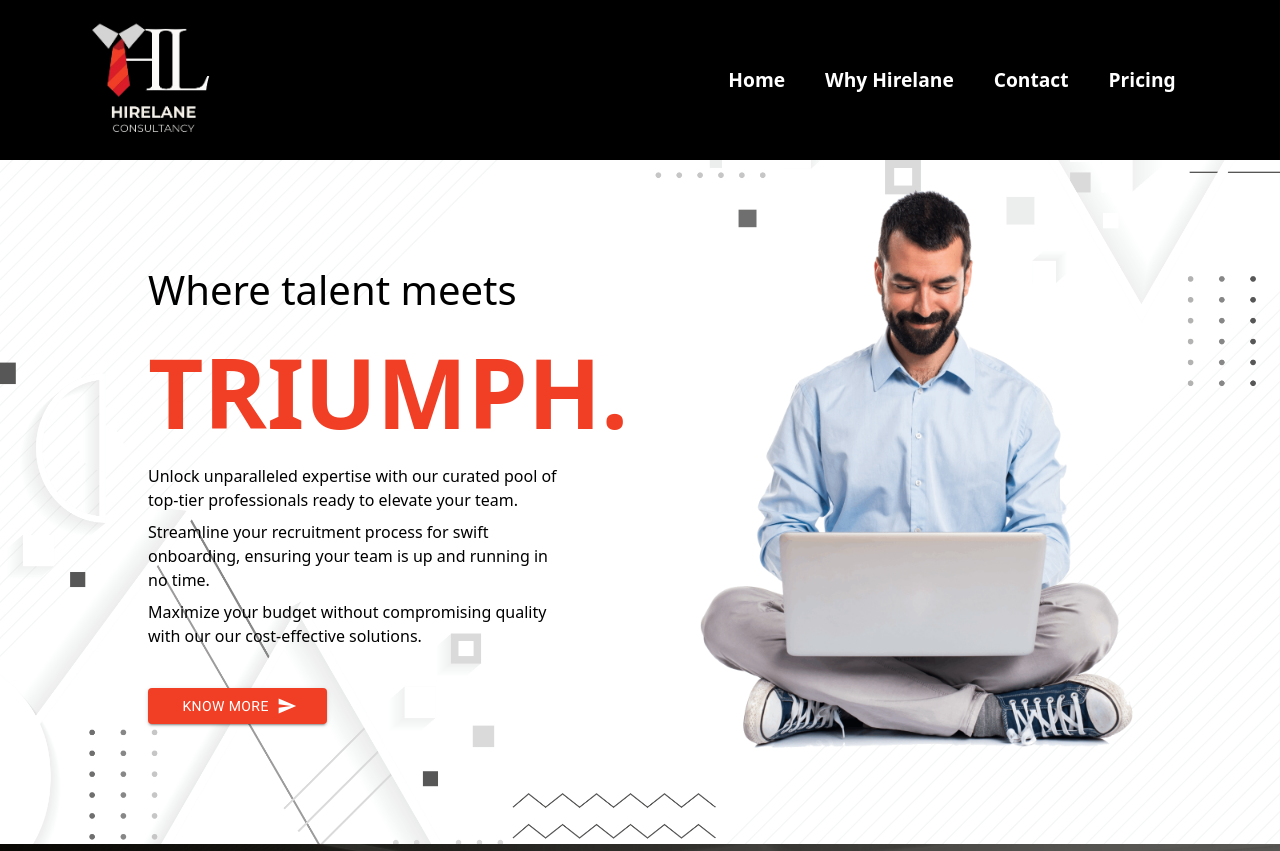
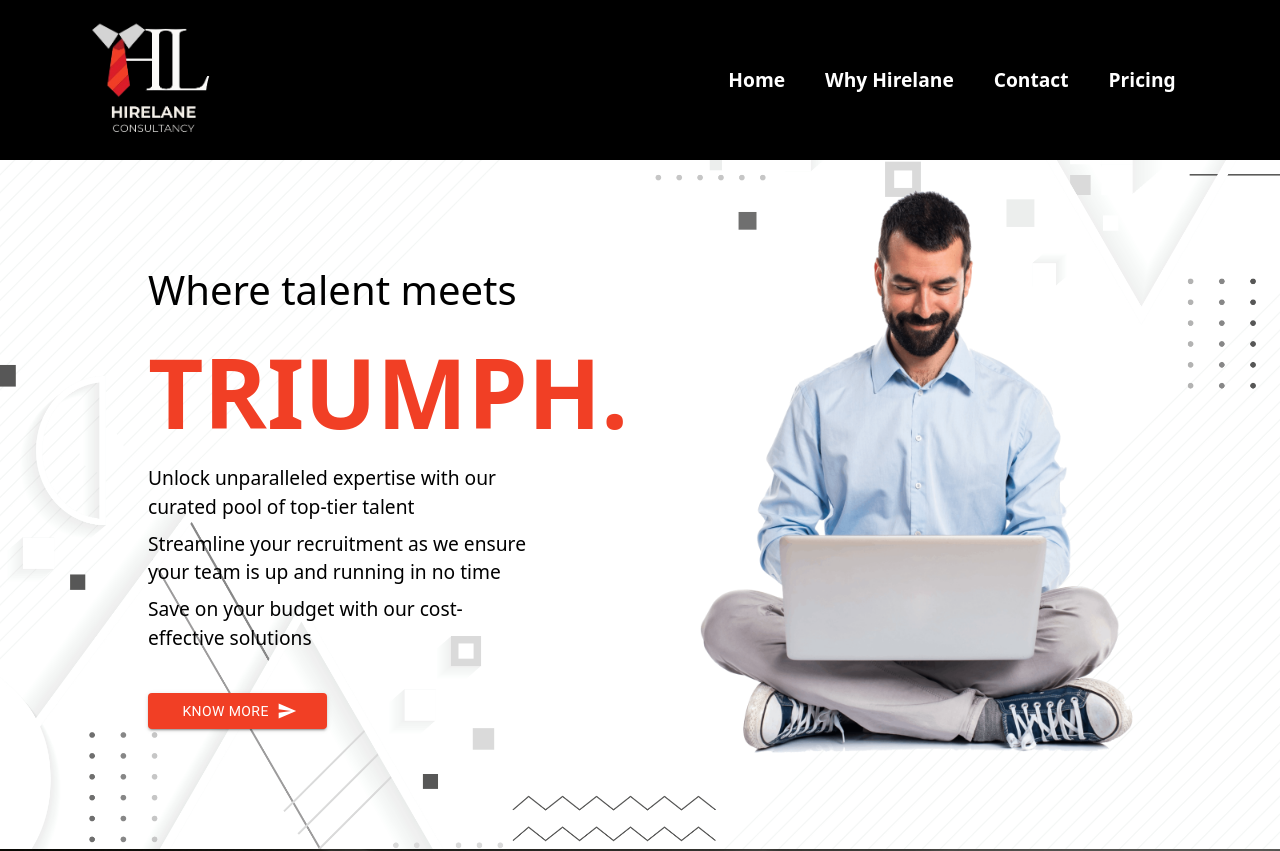
Before and after one commit to Hirelane/hirelane_consultancy, a React (Create React App) app: page / in a window 1280 px wide. Shown: the top 851 px of the page. Built offline with nearby package versions, Linux system fonts and the light colour scheme.

Commit message:
content changes

```diff
--- a/src/components/Header.jsx
+++ b/src/components/Header.jsx
@@ -19,11 +19,11 @@ const Header = () => (
             </h2>
             <h1 className=' text-[6rem] font-bold text-[#F13F25]'>TRIUMPH.</h1>
             <div className='w-[80%] flex flex-col gap-2'>
-                <p className='font-light'>Unlock unparalleled expertise with our curated pool of top-tier professionals ready to elevate your team.</p>
-                <p className='font-light'>Streamline your recruitment process for swift onboarding, ensuring your team is up and running in no time.</p>
-                <p className='font-light'>Maximize your budget without compromising quality with our our cost-effective solutions.</p>
+                <p className='font-light text-[1.2rem]'>Unlock unparalleled expertise with our curated pool of top-tier talent</p>
+                <p className='font-light text-[1.2rem]'>Streamline your recruitment as we ensure your team is up and running in no time</p>
+                <p className='font-light text-[1.2rem]'>Save on your budget with our cost-effective solutions</p>
             </div>
-            <Link to='/howItWorks'><Button variant='contained' endIcon={<SendIcon />} className='w-[35%]'
+            <Link to='/howItWorks'><Button variant='contained' endIcon={<SendIcon />} className='w-[35%] py-4'
             sx={{
                 my: 5,
                 backgroundColor: '#F13F25',
```
